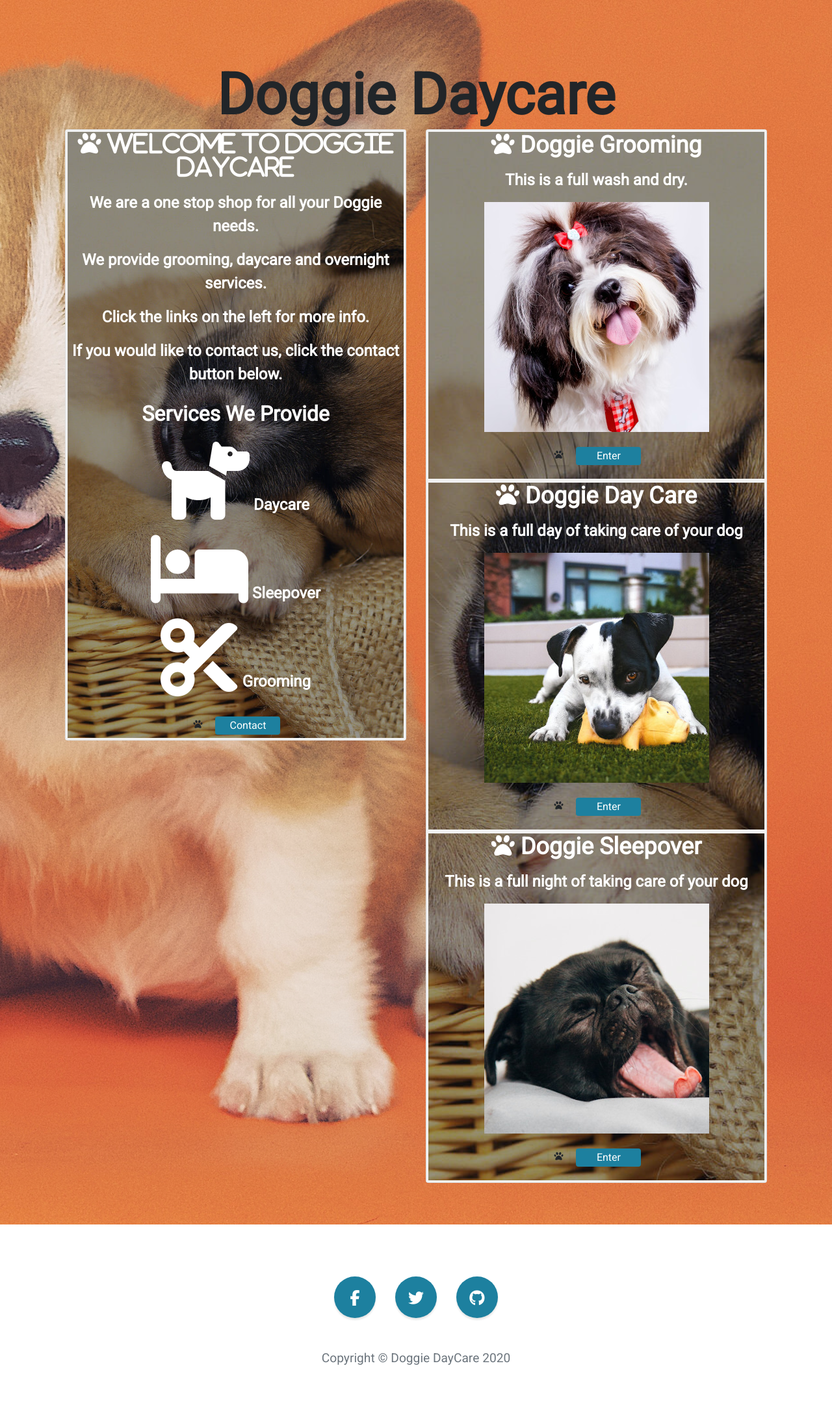
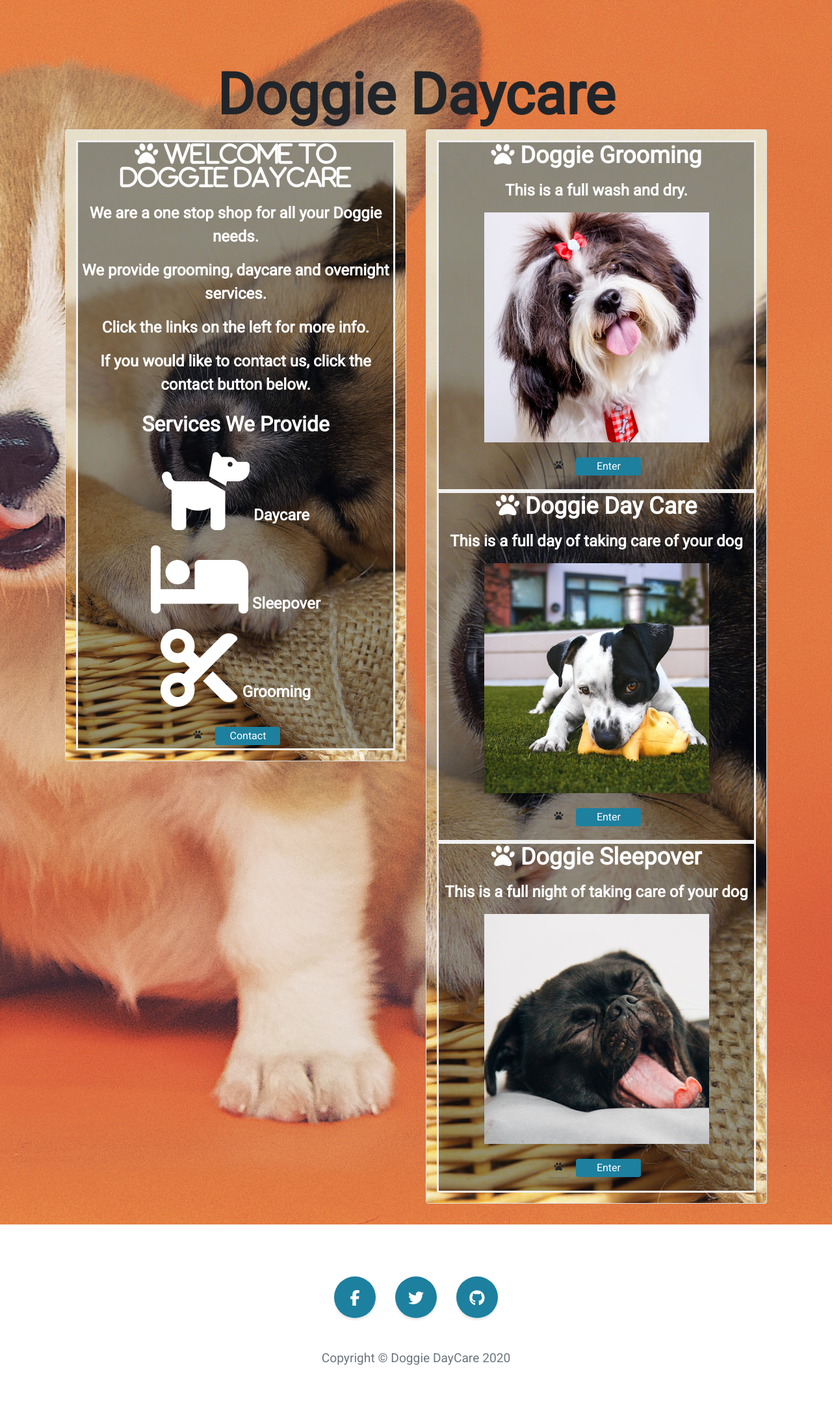
Before and after one commit to eezipc/Doggie-DayCare, a Flask app: page / in a window 1280 px wide. Shown: the part 214-2400 px from the top of the page at 65% size. Run offline with Flask 2, Linux system fonts and the light colour scheme; some libraries are stand-ins or nearby versions.

Commit message:
removed some unnecessary files

```diff
--- a/templates/base.html
+++ b/templates/base.html
@@ -27,19 +27,12 @@
     />
 
     <!-- Custom Fonts -->
-    <link
-      href="{{ url_for('static', filename='../static/assets/vendor/fontawesome-free/css/all.min.css' ) }}"
-      rel="stylesheet"
-      type="text/css"
-    />
+
     <link
       href="https://fonts.googleapis.com/css2?family=Roboto&display=swap"
       rel="stylesheet"
     />
-    <link
-      href="{{ url_for('static', filename='../static/assets/vendor/simple-line-icons/css/simple-line-icons.css' ) }}"
-      rel="stylesheet"
-    />
+
     <!-- Custom CSS -->
     <link
       href="{{ url_for('static', filename='../static/assets/css/stylish-portfolio.min.css' ) }}"
--- a/templates/index.html
+++ b/templates/index.html
@@ -13,8 +13,8 @@
         <div class="row">
             <div class="col-lg-6 mb-4">
                 <div class="card">
-                    <img class="card-img-top">
-                    <div class="cardbackground">
+                    <img class="card-img-top ">
+                    <div class="cardbackground p-3">
                     <div class="cardcontent">
                         <h2 class="card-title"><i class="fas fa-paw"> Welcome to Doggie DayCare </i></h2>
                         <p class="card-text">
@@ -52,7 +52,7 @@
                 <div class="card">
                     <img class="card-img-top">
 
-                    <div class="card-body">
+                    <div class="card-body p-3">
 
 
                     {% for member in doggie %}
```
